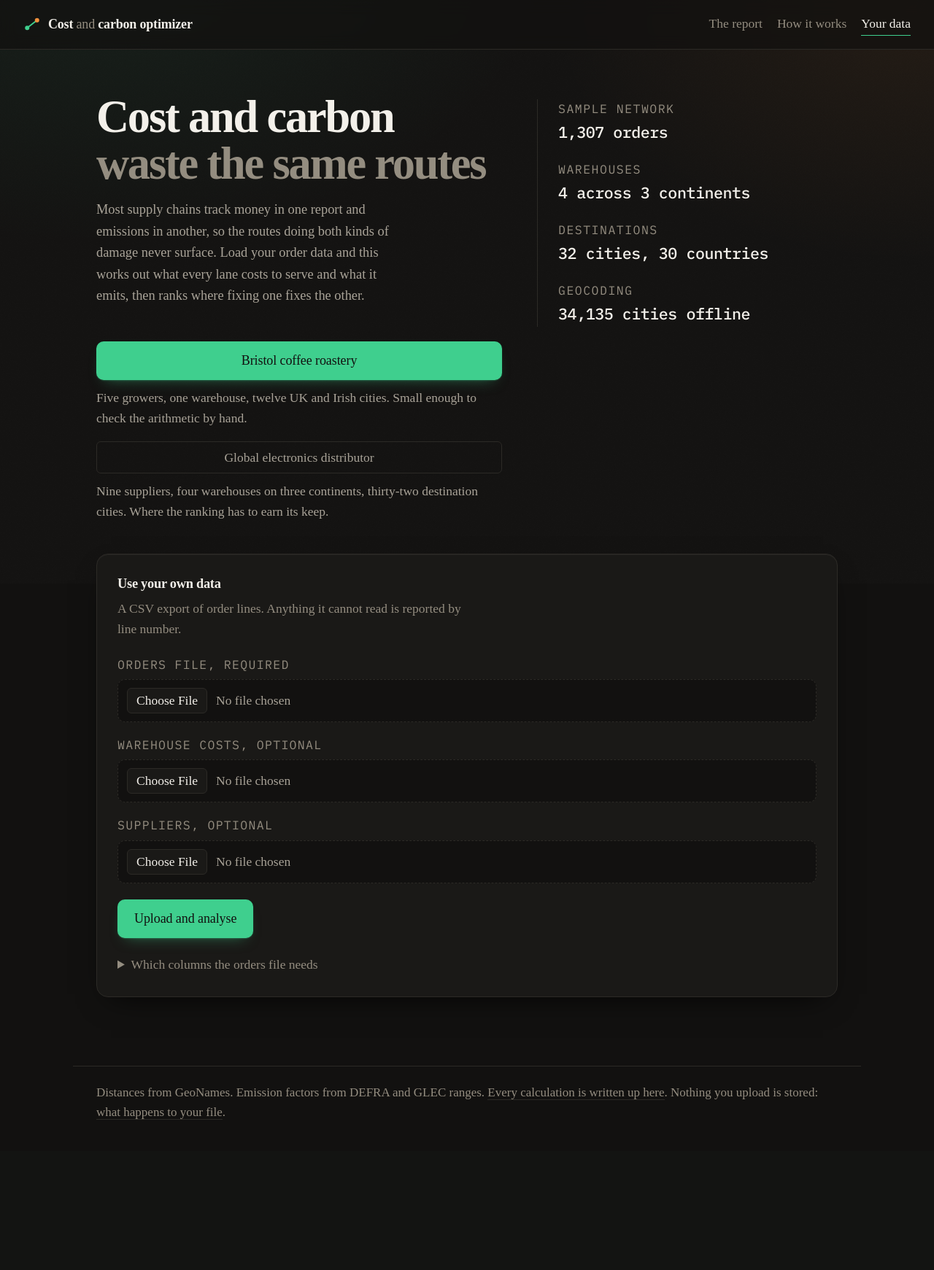
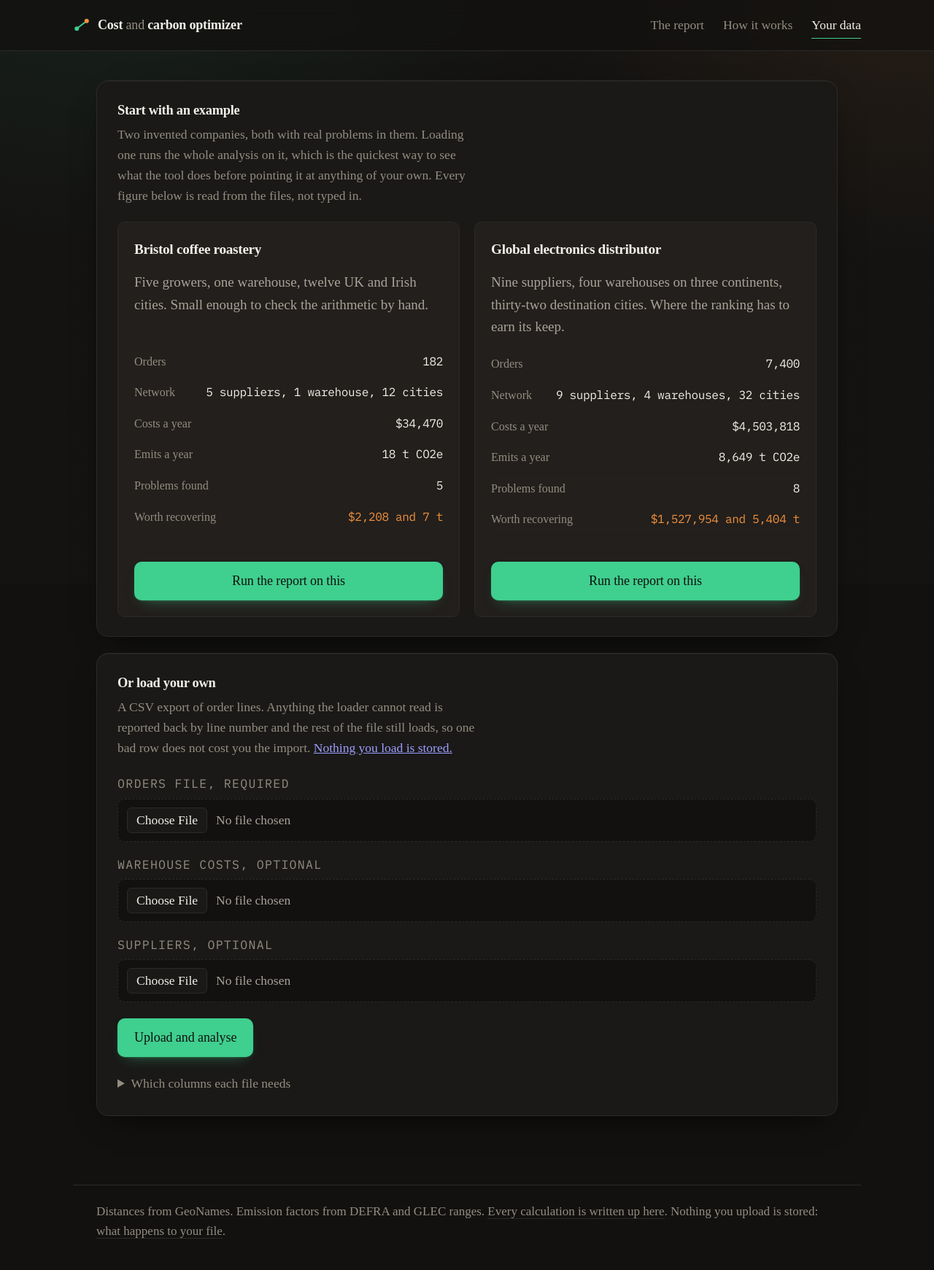
Before and after one commit to EdmondBadran/Supply-Chain-Cost-Carbon-Optimizer, a Flask app: page /data in a window 1280 px wide. Shown: the whole page at 73% size. Before the commit the page ends 1535 px from the top, so only its background shows below. Run offline with Flask 3, Linux system fonts and the light colour scheme; data that the repository does not hold is empty.

Commit message:
read the sample figures from the files, and line the bar up with the page
The data page opened with a pitch it had already made on the front page,
then offered two samples without saying what was in either. It now leads
with the two examples, each stating its own orders, network, cost, carbon
and what the tool found in it, and the upload sits underneath as the
second option rather than the first.

Those figures used to be typed into the template. They said 1,307 orders
across 4 warehouses in 30 countries, which described a version of the
sample that has not existed for some time: the default has 182 orders and
one warehouse. A tool that argues it does honest arithmetic cannot open
on a number somebody remembered wrong, so they are read from the files
now and cached.

The bar spanned the window while the content sat in a column, which left
the brand and the navigation a long way from the page. It now shares the
measure of whatever page is under it.

The landing page loses the three steps, which described the report the
report now describes itself, and merges two boxes that were making one
argument.

Co-Authored-By: Claude Opus 5 <noreply@anthropic.com>

```diff
--- a/app.py
+++ b/app.py
@@ -4,6 +4,7 @@ import os
 import secrets
 import tempfile
 from datetime import date
+from functools import lru_cache
 from pathlib import Path
 
 from flask import (
@@ -69,6 +70,50 @@ def sample_paths(key):
     folder = ROOT / "data" / spec["folder"]
     return tuple(folder / name for name in spec["files"])
 
+
+@lru_cache(maxsize=1)
+def sample_facts():
+    """What each sample actually contains, worked out by loading it.
+
+    These figures used to be typed into the template by hand, and by the time
+    anybody looked they described a version of the sample that no longer
+    existed: it advertised 1,307 orders across 4 warehouses when the default
+    sample had 182 orders and one. A page that argues the tool does honest
+    arithmetic cannot open with a number somebody remembered wrong, so the
+    numbers come from the files.
+
+    Cached, because it means loading both datasets, and they do not change
+    between requests.
+    """
+    facts = {}
+    for key in SAMPLES:
+        conn = db.connect()
+        try:
+            db.init(conn)
+            ingest.load(conn, *sample_paths(key))
+            analysis.run(conn)
+            summary = db.summary(conn)
+            totals = analysis.totals(conn)
+            report = diagnosis.build(conn)
+            facts[key] = {
+                "orders": summary["orders"],
+                "warehouses": summary["warehouses"],
+                "customers": summary["customers"],
+                "countries": summary["countries"],
+                "routes": summary["edges"],
+                "suppliers": conn.execute(
+                    "SELECT COUNT(*) FROM nodes WHERE node_type = 'supplier'"
+                ).fetchone()[0],
+                "cost": totals["cost"],
+                "co2e": totals["co2e"],
+                "recoverable_cost": report["overview"]["recoverable_cost"],
+                "recoverable_co2e": report["overview"]["recoverable_co2e"],
+                "problems": len(report["problems"]),
+            }
+        finally:
+            conn.close()
+    return facts
+
 app = Flask(__name__)
 app.config["MAX_CONTENT_LENGTH"] = 32 * 1024 * 1024
 # A random key when none is set means cookies from one run do not work against
@@ -118,6 +163,7 @@ def index():
             summary=db.summary(conn),
             report=diagnosis.build(conn),
             stages=chain.build(conn),
+            facts=sample_facts()[DEFAULT_SAMPLE],
         )
 
 
@@ -221,6 +267,7 @@ def upload_page():
             "index.html",
             summary=db.summary(conn),
             samples=SAMPLES,
+            facts=sample_facts(),
             loaded_sample=db.get_meta(conn, "sample"),
         )
 
@@ -440,6 +487,7 @@ def upload():
         summary=summary,
         report=report,
         samples=SAMPLES,
+        facts=sample_facts(),
         loaded_sample=None,
     )
 
@@ -500,6 +548,7 @@ def render_error(message):
             "index.html",
             summary=db.summary(conn),
             samples=SAMPLES,
+            facts=sample_facts(),
             loaded_sample=db.get_meta(conn, "sample"),
             error=message,
         )
--- a/static/style.css
+++ b/static/style.css
@@ -3749,3 +3749,123 @@ main:has(.report-layout) {
     color: var(--ink-3);
     font-size: 16px;
 }
+
+/* The bar spans the window but its contents line up with the page. Pinned to
+   the window edges instead, the brand and the navigation ended up a long way
+   from the column they belong to, which is what made the bar look detached
+   from the site under it. */
+.topbar {
+    padding: 16px 32px;
+}
+
+.topbar-inner {
+    display: flex;
+    align-items: center;
+    justify-content: space-between;
+    gap: 24px;
+    width: 100%;
+    /* The same measure as the page under it. The report is wider than the
+       others, so the bar widens with it rather than sitting to one side of
+       whichever page happens to be open. */
+    max-width: 1080px;
+    margin: 0 auto;
+}
+
+body:has(.report-layout) .topbar-inner {
+    max-width: 1320px;
+}
+
+.topnav {
+    gap: 26px;
+}
+
+.topnav a {
+    padding: 4px 0;
+}
+
+/* Two examples side by side, each stating what it contains before anybody
+   commits to loading it. The figures are the argument: somebody deciding
+   which to open wants to know which one has a network big enough to be
+   interesting and which one is small enough to check. */
+.sample-cards {
+    display: grid;
+    grid-template-columns: repeat(auto-fit, minmax(300px, 1fr));
+    gap: 20px;
+    margin-top: 6px;
+}
+
+.sample-card {
+    display: flex;
+    flex-direction: column;
+    gap: 14px;
+    padding: 22px;
+    border: 1px solid var(--line);
+    border-radius: var(--radius);
+    background: var(--panel-2);
+}
+
+.sample-card.is-loaded {
+    border-color: var(--carbon-line);
+    background: var(--carbon-soft);
+}
+
+.sample-card h3 {
+    margin: 0;
+    font-size: 1.2rem;
+    letter-spacing: -0.015em;
+}
+
+.sample-blurb {
+    margin: 0;
+    color: var(--ink-2);
+    text-wrap: pretty;
+    /* Three lines of room, so the figures below start at the same height in
+       both cards and can be read across. */
+    min-height: 4.6em;
+}
+
+.sample-facts {
+    display: grid;
+    gap: 1px;
+    margin: 0;
+    background: var(--line-soft);
+    border-top: 1px solid var(--line-soft);
+    border-bottom: 1px solid var(--line-soft);
+}
+
+.sample-facts > div {
+    display: flex;
+    justify-content: space-between;
+    align-items: baseline;
+    gap: 16px;
+    padding: 8px 0;
+    background: var(--panel-2);
+}
+
+.sample-card.is-loaded .sample-facts > div {
+    background: transparent;
+}
+
+.sample-facts dt {
+    color: var(--ink-3);
+    font-size: 16px;
+}
+
+.sample-facts dd {
+    margin: 0;
+    text-align: right;
+    font-family: "IBM Plex Mono", ui-monospace, monospace;
+    font-size: 16px;
+    letter-spacing: -0.02em;
+}
+
+.sample-card form { margin-top: auto; }
+.sample-card button { width: 100%; }
+.sample-card button:disabled { opacity: 0.6; cursor: default; }
+
+.loaded-now .row-actions { margin-top: 18px; }
+
+.notice.ok a {
+    color: inherit;
+    margin-left: 8px;
+}
--- a/templates/base.html
+++ b/templates/base.html
@@ -16,6 +16,7 @@
 <a class="skip" href="#main">Skip to content</a>
 
 <header class="topbar">
+  <div class="topbar-inner">
   <a class="brand" href="{{ url_for('index') }}">
     <svg class="mark" viewBox="0 0 32 32" aria-hidden="true">
       <path d="M7 23 L25 9" stroke="currentColor" stroke-width="2.5" fill="none"/>
@@ -34,6 +35,7 @@
     <a href="{{ url_for(endpoint) }}"{% if endpoint == here %} aria-current="page"{% endif %}>{{ label }}</a>
     {% endfor %}
   </nav>
+  </div>
 </header>
 
 <main id="main">
--- a/templates/index.html
+++ b/templates/index.html
@@ -1,4 +1,6 @@
 {% extends "base.html" %}
+
+{% block title %}Your data{% endblock %}
 
 {% block content %}
 
@@ -15,6 +17,7 @@
   {%- if report.rows_skipped %}
   {{ report.rows_skipped }} row{{ "s" if report.rows_skipped != 1 }} skipped.
   {%- endif %}
+  <a href="{{ url_for('report_page') }}">Read the report</a>
 </div>
 {% if report.errors %}
 <details class="errors">
@@ -31,43 +34,18 @@
 {% endif %}
 {% endif %}
 
-{% if not summary %}
-<section class="hero">
+{% if summary %}
+<section class="panel loaded-now">
   <div>
-    <h1>Cost and carbon<span class="split">waste the same routes</span></h1>
-    <p>
-      Most supply chains track money in one report and emissions in another,
-      so the routes doing both kinds of damage never surface. Load your order
-      data and this works out what every lane costs to serve and what it
-      emits, then ranks where fixing one fixes the other.
+    <h2>Loaded right now</h2>
+    <p class="sub">
+      {% if loaded_sample %}
+      The {{ samples[loaded_sample].label|lower }} sample.
+      {% else %}
+      Your own file.
+      {% endif %}
+      Every figure in the report is derived from it.
     </p>
-    <div class="sample-picks">
-      {% for key, spec in samples.items() %}
-      <form method="post" action="{{ url_for('sample') }}">
-        <input type="hidden" name="sample" value="{{ key }}">
-        <button class="{{ 'primary' if loop.first else 'ghost' }}" type="submit">
-          {{ spec.label }}
-        </button>
-        <span>{{ spec.blurb }}</span>
-      </form>
-      {% endfor %}
-    </div>
-  </div>
-  <dl class="hero-aside">
-    <dt>Sample network</dt>
-    <dd>1,307 orders</dd>
-    <dt>Warehouses</dt>
-    <dd>4 across 3 continents</dd>
-    <dt>Destinations</dt>
-    <dd>32 cities, 30 countries</dd>
-    <dt>Geocoding</dt>
-    <dd>34,135 cities offline</dd>
-  </dl>
-</section>
-{% else %}
-<section class="panel">
-  <h2>Loaded network</h2>
-  <p class="sub">Every figure below is derived from the orders you loaded.</p>
     <div class="stats">
       <div class="stat lead"><span>Orders</span><strong>{{ "{:,}".format(summary.orders) }}</strong></div>
       <div class="stat"><span>Warehouses</span><strong>{{ summary.warehouses }}</strong></div>
@@ -79,39 +57,85 @@
     {% if summary.first_order %}
     <p class="meta">Covering {{ summary.first_order }} to {{ summary.last_order }}.</p>
     {% endif %}
+  </div>
   <div class="row-actions">
-    <a class="primary" href="{{ url_for('report_page') }}">Open the report</a>
+    <a class="primary" href="{{ url_for('report_page') }}">Read the report</a>
     <a class="ghost-link" href="{{ url_for('findings_csv') }}">Download the findings</a>
     <form method="post" action="{{ url_for('clear') }}">
       <button class="ghost" type="submit">Clear this data</button>
     </form>
   </div>
 </section>
+{% endif %}
 
 <section class="panel">
-  <h2>The two sample networks</h2>
+  <h2>{% if summary %}Load a different example{% else %}Start with an example{% endif %}</h2>
   <p class="sub">
-    One is small enough to check by hand, the other is where the ranking has
-    to do real work. Loading either replaces whatever you have open.
+    Two invented companies, both with real problems in them. Loading one runs
+    the whole analysis on it, which is the quickest way to see what the tool
+    does before pointing it at anything of your own. Every figure below is
+    read from the files, not typed in.
   </p>
-  <div class="sample-picks">
+
+  <div class="sample-cards">
     {% for key, spec in samples.items() %}
+    {% set fact = facts[key] %}
+    <article class="sample-card{{ ' is-loaded' if key == loaded_sample }}">
+      <h3>{{ spec.label }}</h3>
+      <p class="sample-blurb">{{ spec.blurb }}</p>
+
+      <dl class="sample-facts">
+        <div>
+          <dt>Orders</dt>
+          <dd>{{ "{:,}".format(fact.orders) }}</dd>
+        </div>
+        <div>
+          <dt>Network</dt>
+          <dd>{{ fact.suppliers }} suppliers, {{ fact.warehouses }} warehouse{{ "s" if fact.warehouses != 1 }}, {{ fact.customers }} cities</dd>
+        </div>
+        <div>
+          <dt>Costs a year</dt>
+          <dd>${{ "{:,.0f}".format(fact.cost) }}</dd>
+        </div>
+        <div>
+          <dt>Emits a year</dt>
+          <dd>{{ "{:,.0f}".format(fact.co2e / 1000) }} t CO2e</dd>
+        </div>
+        <div>
+          <dt>Problems found</dt>
+          <dd>{{ fact.problems }}</dd>
+        </div>
+        <div>
+          <dt>Worth recovering</dt>
+          <dd class="cost-ink">${{ "{:,.0f}".format(fact.recoverable_cost) }} and {{ "{:,.0f}".format(fact.recoverable_co2e / 1000) }} t</dd>
+        </div>
+      </dl>
+
       <form method="post" action="{{ url_for('sample') }}">
         <input type="hidden" name="sample" value="{{ key }}">
         <button class="{{ 'ghost' if key == loaded_sample else 'primary' }}"
                 type="submit"{{ ' disabled' if key == loaded_sample }}>
-        {{ spec.label }}{{ ", loaded" if key == loaded_sample }}
+          {% if key == loaded_sample %}
+            Loaded now
+          {% else %}
+            Run the report on this
+          {% endif %}
         </button>
-      <span>{{ spec.blurb }}</span>
       </form>
+    </article>
     {% endfor %}
   </div>
 </section>
-{% endif %}
 
 <section class="panel">
-  <h2>Use your own data</h2>
-  <p class="sub">A CSV export of order lines. Anything it cannot read is reported by line number.</p>
+  <h2>Or load your own</h2>
+  <p class="sub">
+    A CSV export of order lines. Anything the loader cannot read is reported
+    back by line number and the rest of the file still loads, so one bad row
+    does not cost you the import.
+    <a href="{{ url_for('privacy') }}">Nothing you load is stored.</a>
+  </p>
+
   <form method="post" action="{{ url_for('upload') }}" enctype="multipart/form-data">
     <label for="orders">Orders file, required</label>
     <input id="orders" type="file" name="orders" accept=".csv" required>
@@ -126,39 +150,41 @@
   </form>
 
   <details class="format">
-    <summary>Which columns the orders file needs</summary>
+    <summary>Which columns each file needs</summary>
     <p>
-      Required: <code>origin_name</code>, <code>origin_city</code>,
-      <code>dest_city</code>, <code>weight_kg</code>, <code>mode</code>.
+      <strong>Orders, required:</strong> <code>origin_name</code>,
+      <code>origin_city</code>, <code>dest_city</code>, <code>weight_kg</code>,
+      <code>mode</code>. Optional: <code>order_ref</code>,
+      <code>order_date</code>, <code>customer_id</code>,
+      <code>origin_country</code>, <code>dest_country</code>,
+      <code>units</code>, <code>product_category</code>,
+      <code>order_value</code>, <code>returned</code>. Add
+      <code>origin_lat</code> / <code>origin_lon</code> /
+      <code>dest_lat</code> / <code>dest_lon</code> for anywhere too small for
+      the city lookup.
     </p>
     <p>
-      Optional: <code>order_ref</code>, <code>order_date</code>,
-      <code>customer_id</code>, <code>origin_country</code>,
-      <code>dest_country</code>, <code>units</code>,
-      <code>product_category</code>, <code>order_value</code>,
-      <code>returned</code>. Add <code>origin_lat</code> /
-      <code>origin_lon</code> / <code>dest_lat</code> / <code>dest_lon</code>
-      for anywhere too small for the city lookup.
+      <strong>Warehouses, optional:</strong> <code>name</code> plus
+      <code>storage_cost_annual</code>, <code>energy_kwh_annual</code>,
+      <code>grid_intensity</code> and <code>capacity_kg</code>. Give a site a
+      capacity and closing its neighbour is checked against what it can really
+      hold; leave it out and a headroom assumption stands in, which the answer
+      says out loud.
     </p>
     <p>
-      Transport modes: <code>road</code>, <code>rail</code>, <code>sea</code>,
-      <code>air</code>. Aliases like truck, ground, ship and plane are read
-      as the right mode.
+      <strong>Suppliers, optional:</strong> <code>name</code>,
+      <code>city</code>, <code>supplies</code> (the warehouse it feeds),
+      <code>mode</code> and <code>annual_weight_kg</code>, plus
+      <code>country</code>, <code>shipments_per_year</code>,
+      <code>annual_cost</code>, <code>lead_time_days</code>,
+      <code>min_order_qty</code> and <code>on_time_rate</code>. Add it and the
+      chain runs end to end instead of starting at your warehouses.
     </p>
     <p>
-      The warehouse file takes <code>name</code> plus
-      <code>storage_cost_annual</code>, <code>energy_kwh_annual</code>,
-      <code>grid_intensity</code> and <code>capacity_kg</code>, all optional.
-      Give it a capacity and closing a site is checked against what the
-      remaining buildings can really hold; leave it out and a headroom
-      assumption stands in, which the answer says out loud.
-    </p>
-    <p>
-      The supplier file needs <code>name</code>, <code>city</code>,
-      <code>supplies</code> (the warehouse it feeds), <code>mode</code> and
-      <code>annual_weight_kg</code>, plus optional <code>country</code>,
-      <code>shipments_per_year</code> and <code>annual_cost</code>. Add it and
-      the chain runs end to end instead of starting at your warehouses.
+      Transport modes are <code>road</code>, <code>rail</code>,
+      <code>sea</code> and <code>air</code>. Aliases like truck, ground, ship
+      and plane are read as the right mode. City names can be spelled properly:
+      Malmö and Jönköping resolve the same as Malmoe and Joenkoeping.
     </p>
   </details>
 </section>
```
Also changed, not shown: templates/landing.html (+34 -74 lines). Lines whose indentation alone changed are shown as unchanged.
